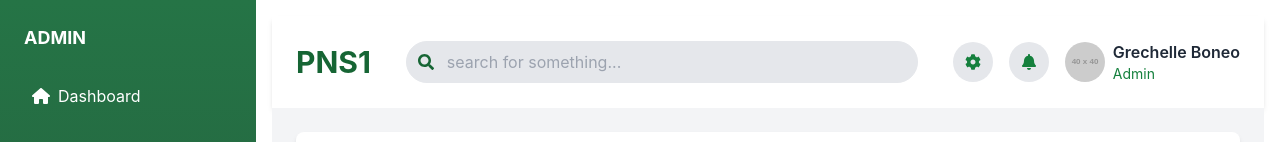
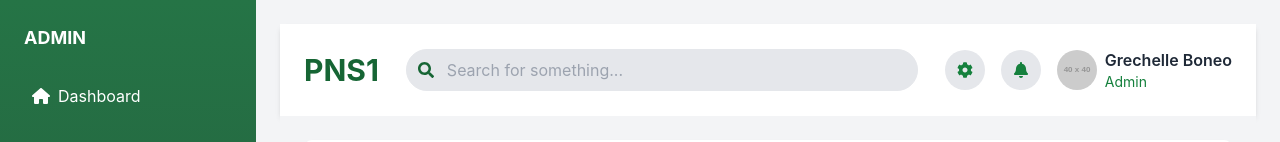
Before and after one commit to cybervince12/oksyonadmin, a React (Create React App) app: page /admin/auction in a window 1280 px wide. Shown: the top 142 px of the page. Built offline with nearby package versions, Linux system fonts and the light colour scheme; no server answers; the database is empty.

Commit message:
Fixed UI Sidebar, Top Header, Dashboard, Auction, Admin

```diff
--- a/src/components/Auction.js
+++ b/src/components/Auction.js
@@ -83,7 +83,7 @@ const Auction = () => {
                 <th className="p-3 border">Species</th>
                 {currentPage === 'PNS1' && <th className="p-3 border">PNS 1</th>}
                 {currentPage === 'PNS2' && <th className="p-3 border">PNS 2-3</th>}
-                {currentPage === 'PNS3' && <th className="p-3 border">PNS 4-3</th>}
+                {currentPage === 'PNS3' && <th className="p-3 border">PNS 4-5</th>}
               </tr>
             </thead>
             <tbody>
--- a/src/components/Dashboard.js
+++ b/src/components/Dashboard.js
@@ -118,7 +118,7 @@ const Dashboard = () => {
   };
 
   const toggleShowAllAnnouncements = () => {
-    setShowAllAnnouncements(!showAllAnnouncements); // Toggle visibility of all announcements
+    setShowAllAnnouncements(!showAllAnnouncements);
   };
 
   return (
--- a/src/components/Sidebar.js
+++ b/src/components/Sidebar.js
@@ -12,7 +12,8 @@ const Sidebar = () => {
   };
 
   return (
-    <aside className="bg-gradient-to-b from-[#257446] to-[#234D35] text-white w-64 p-6">
+    <aside className="bg-gradient-to-b from-[#257446] to-[#234D35] text-white w-64 h-screen fixed top-0 left-0 overflow-y-auto">
+      <div className="p-6">
         <h2 className="text-lg font-bold mb-6">ADMIN</h2>
         <ul className="space-y-4">
           <li>
@@ -52,7 +53,6 @@ const Sidebar = () => {
             </Link>
           </li>
           <li>
-          {/* Button for sign out */}
             <button
               onClick={handleSignOut}
               className="flex items-center space-x-2 py-2 hover:bg-green-700 rounded px-2 w-full text-left"
@@ -62,6 +62,7 @@ const Sidebar = () => {
             </button>
           </li>
         </ul>
+      </div>
     </aside>
   );
 };
--- a/src/components/TopHeader.js
+++ b/src/components/TopHeader.js
@@ -1,7 +1,17 @@
-import React from 'react';
+import React, { useState } from 'react';
 import { FaSearch, FaCog, FaBell } from 'react-icons/fa';
 
-const TopHeader = ({ title }) => {
+const TopHeader = ({ title, onSearch }) => {
+  const [searchQuery, setSearchQuery] = useState('');
+
+  const handleSearch = () => {
+    if (onSearch) {
+      onSearch(searchQuery); // Trigger the search callback with the query
+    } else {
+      console.log('Search query:', searchQuery); // Fallback for debugging
+    }
+  };
+
   return (
     <div className="p-6 bg-white shadow-md flex justify-between items-center">
       <h1 className="text-3xl font-bold text-green-800">{title}</h1>
@@ -10,11 +20,16 @@ const TopHeader = ({ title }) => {
       <div className="flex-grow flex justify-center">
         <div className="relative w-full max-w-lg">
           <span className="absolute inset-y-0 left-0 flex items-center pl-3">
-            <FaSearch className="text-green-800" />
+            <FaSearch
+              className="text-green-800 cursor-pointer"
+              onClick={handleSearch} // Trigger search on icon click
+            />
           </span>
           <input
             type="text"
-            placeholder="search for something..."
+            placeholder="Search for something..."
+            value={searchQuery}
+            onChange={(e) => setSearchQuery(e.target.value)} // Update state on input
             className="pl-10 pr-4 py-2 border rounded-full focus:outline-none focus:ring-2 focus:ring-green-500 bg-gray-200 text-gray-700 w-full"
           />
         </div>
--- a/src/pages/Admin.js
+++ b/src/pages/Admin.js
@@ -4,13 +4,13 @@ import { Outlet } from 'react-router-dom'; // For nested routes
 
 const Admin = () => {
   return (
-    <div className="flex">
+    <div className="flex h-screen">
       {/* Sidebar is fixed on the left */}
       <Sidebar />
-      {/* Main content where the Outlet renders child components */}
-      <div className="flex-1 p-4">
+      {/* Main content area with left margin to account for the sidebar */}
+      <main className="flex-1 ml-64 p-6 bg-gray-100 overflow-auto">
         <Outlet /> {/* This will render the nested routes like Dashboard, Transactions, etc. */}
-      </div>
+      </main>
     </div>
   );
 };
```
Lines whose indentation alone changed are shown as unchanged.
